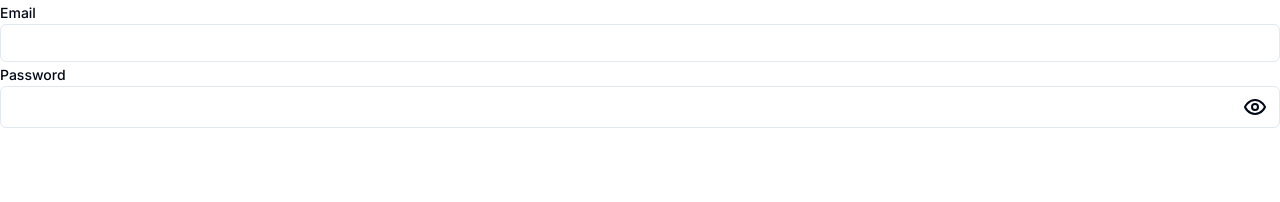
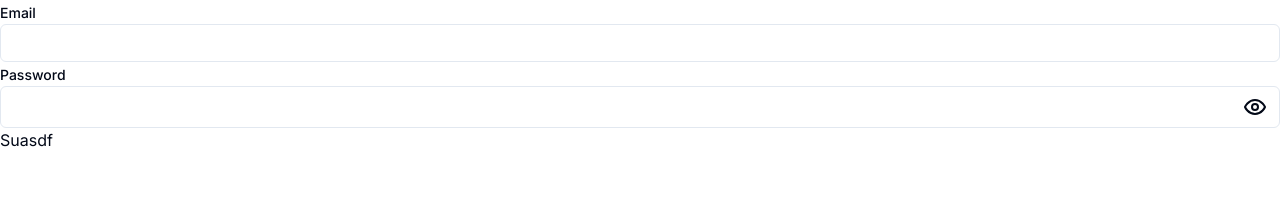
Before and after one commit to krzysztofkaptur/easymoney, a Next.js app: page / in a window 1280 px wide. Shown: the top 202 px of the page. Built offline with nearby package versions, Linux system fonts and the light colour scheme.

Commit message:
feat: Add form component

```diff
--- a/package.json
+++ b/package.json
@@ -9,7 +9,9 @@
     "lint": "next lint"
   },
   "dependencies": {
+    "@hookform/resolvers": "^3.3.4",
     "@radix-ui/react-label": "^2.0.2",
+    "@radix-ui/react-slot": "^1.0.2",
     "class-variance-authority": "^0.7.0",
     "clsx": "^2.1.1",
     "lucide-react": "^0.378.0",
@@ -18,7 +20,8 @@
     "react-dom": "^18",
     "react-hook-form": "^7.51.4",
     "tailwind-merge": "^2.3.0",
-    "tailwindcss-animate": "^1.0.7"
+    "tailwindcss-animate": "^1.0.7",
+    "zod": "^3.23.8"
   },
   "devDependencies": {
     "@types/node": "^20",
--- a/src/app/page.tsx
+++ b/src/app/page.tsx
@@ -1,10 +1,29 @@
-import { InputGroup } from '@/components/InputGroup/input-group'
+'use client'
+
+import { InputGroup } from '@/components/InputGroup'
+
+import { Form } from '@/components/Form'
+
+import { useForm } from 'react-hook-form'
 
 export default function Home() {
+  const form = useForm()
+
+  const onSubmit = form.handleSubmit(values => {
+    console.log({ values })
+  })
+
   return (
     <main>
-      <InputGroup label="Email" name="email" />
-      <InputGroup label="Password" name="password" type="password" />
+      <Form onSubmit={onSubmit} {...form}>
+        <InputGroup label="Email" {...form.register('email')} />
+        <InputGroup
+          label="Password"
+          type="password"
+          {...form.register('password')}
+        />
+        <button>Suasdf</button>
+      </Form>
     </main>
   )
 }
--- /dev/null
+++ b/src/components/Form/form.tsx
@@ -0,0 +1,21 @@
+import { ReactNode } from 'react'
+
+import { Form as FormUI } from '@/components/ui/form'
+import { FieldValues, UseFormReturn } from 'react-hook-form'
+
+type Props = {
+  children: ReactNode
+  onSubmit: () => void
+}
+
+export const Form = (
+  props: Props & UseFormReturn<FieldValues, any, undefined>
+) => {
+  const { children, onSubmit, ...rest } = props
+
+  return (
+    <FormUI {...rest}>
+      <form onSubmit={onSubmit}>{children}</form>
+    </FormUI>
+  )
+}
--- /dev/null
+++ b/src/components/Form/index.ts
@@ -0,0 +1 @@
+export { Form } from './form'
--- /dev/null
+++ b/src/components/InputGroup/index.tsx
@@ -0,0 +1 @@
+export { InputGroup } from './input-group'
--- a/src/components/InputGroup/input-group.tsx
+++ b/src/components/InputGroup/input-group.tsx
@@ -1,3 +1,5 @@
+import { ForwardedRef, forwardRef } from 'react'
+
 import { Label } from '@/components/ui/label'
 import { Input } from '@/components/ui/input'
 
@@ -9,13 +11,25 @@
   type?: React.HTMLInputTypeAttribute
 }
 
-export const InputGroup = (props: Props) => {
-  const { id, name, label, type = 'text', required = false } = props
+const InputGroup = forwardRef(
+  (props: Props, ref: ForwardedRef<HTMLInputElement>) => {
+    const { id, name, label, type = 'text', required = false, ...rest } = props
 
     return (
       <div>
         <Label htmlFor={id ?? name}>{required ? `${label}*` : label}</Label>
-      <Input id={id ?? name} name={name ?? name} type={type} />
+        <Input
+          ref={ref}
+          id={id ?? name}
+          name={name ?? name}
+          type={type}
+          {...rest}
+        />
       </div>
     )
   }
+)
+
+InputGroup.displayName = 'InputGroup'
+
+export { InputGroup }
--- /dev/null
+++ b/src/components/ui/button.tsx
@@ -0,0 +1,56 @@
+import * as React from "react"
+import { Slot } from "@radix-ui/react-slot"
+import { cva, type VariantProps } from "class-variance-authority"
+
+import { cn } from "@/lib/utils"
+
+const buttonVariants = cva(
+  "inline-flex items-center justify-center whitespace-nowrap rounded-md text-sm font-medium ring-offset-background transition-colors focus-visible:outline-none focus-visible:ring-2 focus-visible:ring-ring focus-visible:ring-offset-2 disabled:pointer-events-none disabled:opacity-50",
+  {
+    variants: {
+      variant: {
+        default: "bg-primary text-primary-foreground hover:bg-primary/90",
+        destructive:
+          "bg-destructive text-destructive-foreground hover:bg-destructive/90",
+        outline:
+          "border border-input bg-background hover:bg-accent hover:text-accent-foreground",
+        secondary:
+          "bg-secondary text-secondary-foreground hover:bg-secondary/80",
+        ghost: "hover:bg-accent hover:text-accent-foreground",
+        link: "text-primary underline-offset-4 hover:underline",
+      },
+      size: {
+        default: "h-10 px-4 py-2",
+        sm: "h-9 rounded-md px-3",
+        lg: "h-11 rounded-md px-8",
+        icon: "h-10 w-10",
+      },
+    },
+    defaultVariants: {
+      variant: "default",
+      size: "default",
+    },
+  }
+)
+
+export interface ButtonProps
+  extends React.ButtonHTMLAttributes<HTMLButtonElement>,
+    VariantProps<typeof buttonVariants> {
+  asChild?: boolean
+}
+
+const Button = React.forwardRef<HTMLButtonElement, ButtonProps>(
+  ({ className, variant, size, asChild = false, ...props }, ref) => {
+    const Comp = asChild ? Slot : "button"
+    return (
+      <Comp
+        className={cn(buttonVariants({ variant, size, className }))}
+        ref={ref}
+        {...props}
+      />
+    )
+  }
+)
+Button.displayName = "Button"
+
+export { Button, buttonVariants }
--- /dev/null
+++ b/src/components/ui/form.tsx
@@ -0,0 +1,176 @@
+import * as React from "react"
+import * as LabelPrimitive from "@radix-ui/react-label"
+import { Slot } from "@radix-ui/react-slot"
+import {
+  Controller,
+  ControllerProps,
+  FieldPath,
+  FieldValues,
+  FormProvider,
+  useFormContext,
+} from "react-hook-form"
+
+import { cn } from "@/lib/utils"
+import { Label } from "@/components/ui/label"
+
+const Form = FormProvider
+
+type FormFieldContextValue<
+  TFieldValues extends FieldValues = FieldValues,
+  TName extends FieldPath<TFieldValues> = FieldPath<TFieldValues>
+> = {
+  name: TName
+}
+
+const FormFieldContext = React.createContext<FormFieldContextValue>(
+  {} as FormFieldContextValue
+)
+
+const FormField = <
+  TFieldValues extends FieldValues = FieldValues,
+  TName extends FieldPath<TFieldValues> = FieldPath<TFieldValues>
+>({
+  ...props
+}: ControllerProps<TFieldValues, TName>) => {
+  return (
+    <FormFieldContext.Provider value={{ name: props.name }}>
+      <Controller {...props} />
+    </FormFieldContext.Provider>
+  )
+}
+
+const useFormField = () => {
+  const fieldContext = React.useContext(FormFieldContext)
+  const itemContext = React.useContext(FormItemContext)
+  const { getFieldState, formState } = useFormContext()
+
+  const fieldState = getFieldState(fieldContext.name, formState)
+
+  if (!fieldContext) {
+    throw new Error("useFormField should be used within <FormField>")
+  }
+
+  const { id } = itemContext
+
+  return {
+    id,
+    name: fieldContext.name,
+    formItemId: `${id}-form-item`,
+    formDescriptionId: `${id}-form-item-description`,
+    formMessageId: `${id}-form-item-message`,
+    ...fieldState,
+  }
+}
+
+type FormItemContextValue = {
+  id: string
+}
+
+const FormItemContext = React.createContext<FormItemContextValue>(
+  {} as FormItemContextValue
+)
+
+const FormItem = React.forwardRef<
+  HTMLDivElement,
+  React.HTMLAttributes<HTMLDivElement>
+>(({ className, ...props }, ref) => {
+  const id = React.useId()
+
+  return (
+    <FormItemContext.Provider value={{ id }}>
+      <div ref={ref} className={cn("space-y-2", className)} {...props} />
+    </FormItemContext.Provider>
+  )
+})
+FormItem.displayName = "FormItem"
+
+const FormLabel = React.forwardRef<
+  React.ElementRef<typeof LabelPrimitive.Root>,
+  React.ComponentPropsWithoutRef<typeof LabelPrimitive.Root>
+>(({ className, ...props }, ref) => {
+  const { error, formItemId } = useFormField()
+
+  return (
+    <Label
+      ref={ref}
+      className={cn(error && "text-destructive", className)}
+      htmlFor={formItemId}
+      {...props}
+    />
+  )
+})
+FormLabel.displayName = "FormLabel"
+
+const FormControl = React.forwardRef<
+  React.ElementRef<typeof Slot>,
+  React.ComponentPropsWithoutRef<typeof Slot>
+>(({ ...props }, ref) => {
+  const { error, formItemId, formDescriptionId, formMessageId } = useFormField()
+
+  return (
+    <Slot
+      ref={ref}
+      id={formItemId}
+      aria-describedby={
+        !error
+          ? `${formDescriptionId}`
+          : `${formDescriptionId} ${formMessageId}`
+      }
+      aria-invalid={!!error}
+      {...props}
+    />
+  )
+})
+FormControl.displayName = "FormControl"
+
+const FormDescription = React.forwardRef<
+  HTMLParagraphElement,
+  React.HTMLAttributes<HTMLParagraphElement>
+>(({ className, ...props }, ref) => {
+  const { formDescriptionId } = useFormField()
+
+  return (
+    <p
+      ref={ref}
+      id={formDescriptionId}
+      className={cn("text-sm text-muted-foreground", className)}
+      {...props}
+    />
+  )
+})
+FormDescription.displayName = "FormDescription"
+
+const FormMessage = React.forwardRef<
+  HTMLParagraphElement,
+  React.HTMLAttributes<HTMLParagraphElement>
+>(({ className, children, ...props }, ref) => {
+  const { error, formMessageId } = useFormField()
+  const body = error ? String(error?.message) : children
+
+  if (!body) {
+    return null
+  }
+
+  return (
+    <p
+      ref={ref}
+      id={formMessageId}
+      className={cn("text-sm font-medium text-destructive", className)}
+      {...props}
+    >
+      {body}
+    </p>
+  )
+})
+FormMessage.displayName = "FormMessage"
+
+export {
+  useFormField,
+  Form,
+  FormItem,
+  FormLabel,
+  FormControl,
+  FormDescription,
+  FormMessage,
+  FormField,
+}
```
Also changed, not shown: 1 other file (tests, documents, lock files or other folders). Lines whose indentation alone changed are shown as unchanged.
